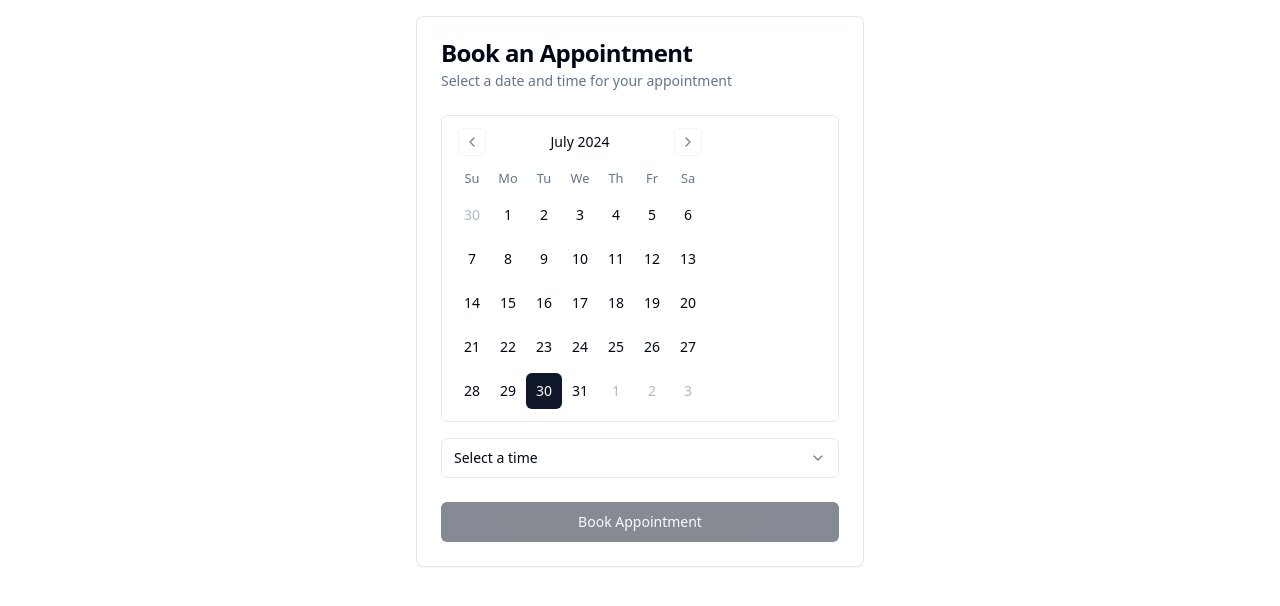
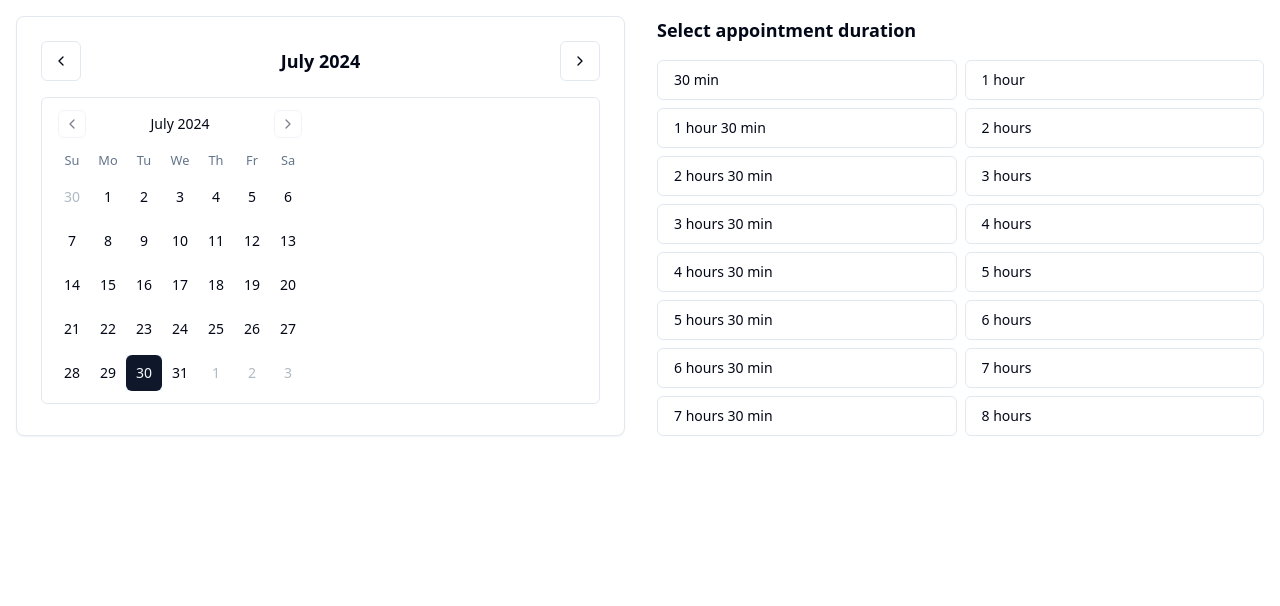
Before and after one commit to GPT-Engineer-App/chronoscheduler, a React (Vite) app: page / in a window 1280 px wide. Shown: the top 606 px of the page. Built offline with nearby package versions, Linux system fonts and the light colour scheme.

Commit message:
GPT Engineer Update [skip gpt_engineer]

```diff
--- /dev/null
+++ b/src/components/AppointmentDurationSelector.jsx
@@ -0,0 +1,23 @@
+import { Button } from "@/components/ui/button";
+
+const AppointmentDurationSelector = ({ durations, selectedDuration, onSelect }) => {
+  return (
+    <div className="space-y-4">
+      <h3 className="text-lg font-semibold">Select appointment duration</h3>
+      <div className="grid grid-cols-2 gap-2">
+        {durations.map((duration) => (
+          <Button
+            key={duration.minutes}
+            variant={selectedDuration === duration ? "default" : "outline"}
+            className="justify-start"
+            onClick={() => onSelect(duration)}
+          >
+            {duration.label}
+          </Button>
+        ))}
+      </div>
+    </div>
+  );
+};
+
+export default AppointmentDurationSelector;
--- /dev/null
+++ b/src/components/TimeSlotSelector.jsx
@@ -0,0 +1,22 @@
+import { Button } from "@/components/ui/button";
+
+const TimeSlotSelector = ({ timeSlots, selectedTimeSlot, onSelect }) => {
+  return (
+    <div className="space-y-4">
+      <h3 className="text-lg font-semibold">Select a time slot</h3>
+      <div className="grid grid-cols-3 gap-2">
+        {timeSlots.map((slot) => (
+          <Button
+            key={slot}
+            variant={selectedTimeSlot === slot ? "default" : "outline"}
+            onClick={() => onSelect(slot)}
+          >
+            {slot}
+          </Button>
+        ))}
+      </div>
+    </div>
+  );
+};
+
+export default TimeSlotSelector;
--- a/src/pages/Index.jsx
+++ b/src/pages/Index.jsx
@@ -1,53 +1,110 @@
-import { useState } from "react";
+import { useState, useEffect } from "react";
 import { Calendar } from "@/components/ui/calendar";
 import { Button } from "@/components/ui/button";
-import { Card, CardContent, CardDescription, CardFooter, CardHeader, CardTitle } from "@/components/ui/card";
-import { Select, SelectContent, SelectItem, SelectTrigger, SelectValue } from "@/components/ui/select";
+import { Card, CardContent } from "@/components/ui/card";
+import { ChevronLeft, ChevronRight } from "lucide-react";
+import AppointmentDurationSelector from "@/components/AppointmentDurationSelector";
+import TimeSlotSelector from "@/components/TimeSlotSelector";
 
 const Index = () => {
   const [date, setDate] = useState(new Date());
-  const [time, setTime] = useState("");
+  const [selectedDuration, setSelectedDuration] = useState(null);
+  const [selectedTimeSlot, setSelectedTimeSlot] = useState(null);
+  const [timeSlots, setTimeSlots] = useState([]);
 
-  const timeSlots = [
-    "09:00 AM", "10:00 AM", "11:00 AM", "12:00 PM",
-    "01:00 PM", "02:00 PM", "03:00 PM", "04:00 PM"
-  ];
+  const durations = [
+    { minutes: 30, label: "30 min" },
+    { minutes: 60, label: "1 hour" },
+    { minutes: 90, label: "1 hour 30 min" },
+    { minutes: 120, label: "2 hours" },
+    { minutes: 150, label: "2 hours 30 min" },
+    { minutes: 180, label: "3 hours" },
+    { minutes: 210, label: "3 hours 30 min" },
+    { minutes: 240, label: "4 hours" },
+    { minutes: 270, label: "4 hours 30 min" },
+    { minutes: 300, label: "5 hours" },
+    { minutes: 330, label: "5 hours 30 min" },
+    { minutes: 360, label: "6 hours" },
+    { minutes: 390, label: "6 hours 30 min" },
+    { minutes: 420, label: "7 hours" },
+    { minutes: 450, label: "7 hours 30 min" },
+    { minutes: 480, label: "8 hours" },
+  ].sort((a, b) => a.minutes - b.minutes);
+
+  useEffect(() => {
+    // Generate time slots based on the selected date
+    const slots = generateTimeSlots(date);
+    setTimeSlots(slots);
+  }, [date]);
+
+  const generateTimeSlots = (selectedDate) => {
+    // This is a placeholder function. In a real application, you would fetch
+    // available time slots from a backend API based on the selected date.
+    const slots = [];
+    for (let hour = 9; hour < 17; hour++) {
+      slots.push(`${hour.toString().padStart(2, '0')}:00`);
+      slots.push(`${hour.toString().padStart(2, '0')}:30`);
+    }
+    return slots;
+  };
+
+  const handleDateChange = (newDate) => {
+    setDate(newDate);
+    setSelectedTimeSlot(null);
+  };
+
+  const handleDurationSelect = (duration) => {
+    setSelectedDuration(duration);
+    setSelectedTimeSlot(null);
+  };
+
+  const handleTimeSlotSelect = (timeSlot) => {
+    setSelectedTimeSlot(timeSlot);
+  };
 
   return (
-    <div className="container mx-auto p-4">
-      <Card className="max-w-md mx-auto">
-        <CardHeader>
-          <CardTitle>Book an Appointment</CardTitle>
-          <CardDescription>Select a date and time for your appointment</CardDescription>
-        </CardHeader>
-        <CardContent>
-          <div className="space-y-4">
-            <Calendar
-              mode="single"
-              selected={date}
-              onSelect={setDate}
-              className="rounded-md border"
-            />
-            <Select onValueChange={setTime} value={time}>
-              <SelectTrigger>
-                <SelectValue placeholder="Select a time" />
-              </SelectTrigger>
-              <SelectContent>
-                {timeSlots.map((slot) => (
-                  <SelectItem key={slot} value={slot}>
-                    {slot}
-                  </SelectItem>
-                ))}
-              </SelectContent>
-            </Select>
+    <div className="container mx-auto p-4 flex flex-col md:flex-row gap-8">
+      <Card className="flex-1">
+        <CardContent className="p-6">
+          <div className="flex justify-between items-center mb-4">
+            <Button variant="outline" size="icon" onClick={() => handleDateChange(new Date(date.setMonth(date.getMonth() - 1)))}>
+              <ChevronLeft className="h-4 w-4" />
+            </Button>
+            <h2 className="text-lg font-semibold">{date.toLocaleString('default', { month: 'long', year: 'numeric' })}</h2>
+            <Button variant="outline" size="icon" onClick={() => handleDateChange(new Date(date.setMonth(date.getMonth() + 1)))}>
+              <ChevronRight className="h-4 w-4" />
+            </Button>
           </div>
+          <Calendar
+            mode="single"
+            selected={date}
+            onSelect={handleDateChange}
+            className="rounded-md border"
+          />
         </CardContent>
-        <CardFooter>
-          <Button className="w-full" disabled={!date || !time}>
-            Book Appointment
+      </Card>
+
+      <div className="flex-1 space-y-6">
+        <AppointmentDurationSelector
+          durations={durations}
+          selectedDuration={selectedDuration}
+          onSelect={handleDurationSelect}
+        />
+
+        {selectedDuration && (
+          <TimeSlotSelector
+            timeSlots={timeSlots}
+            selectedTimeSlot={selectedTimeSlot}
+            onSelect={handleTimeSlotSelect}
+          />
+        )}
+
+        {selectedTimeSlot && (
+          <Button className="w-full">
+            Confirm Appointment
           </Button>
-        </CardFooter>
-      </Card>
+        )}
+      </div>
     </div>
   );
 };
```
